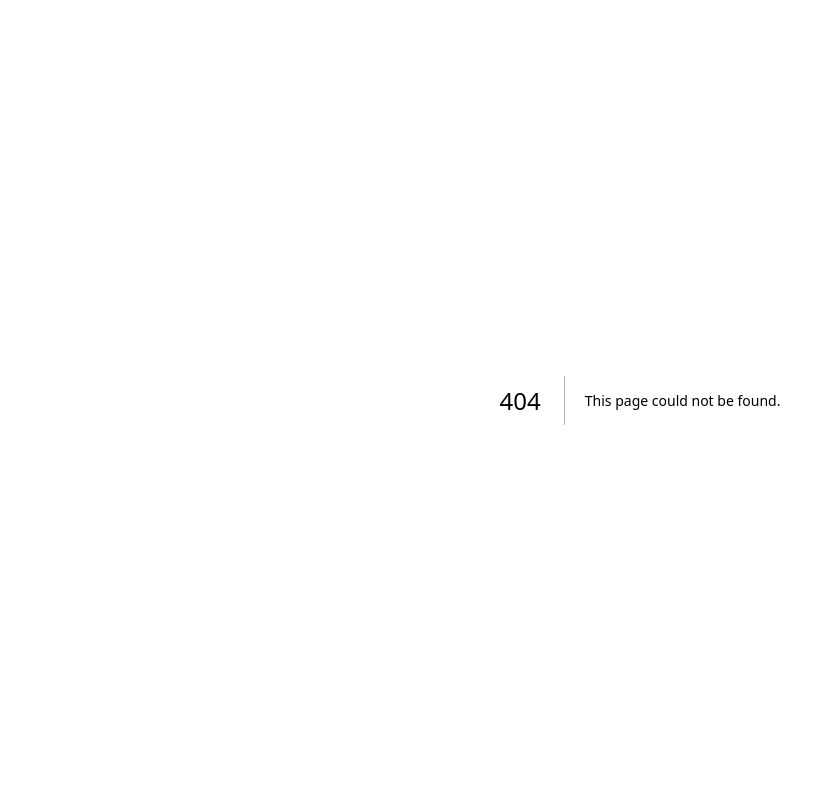
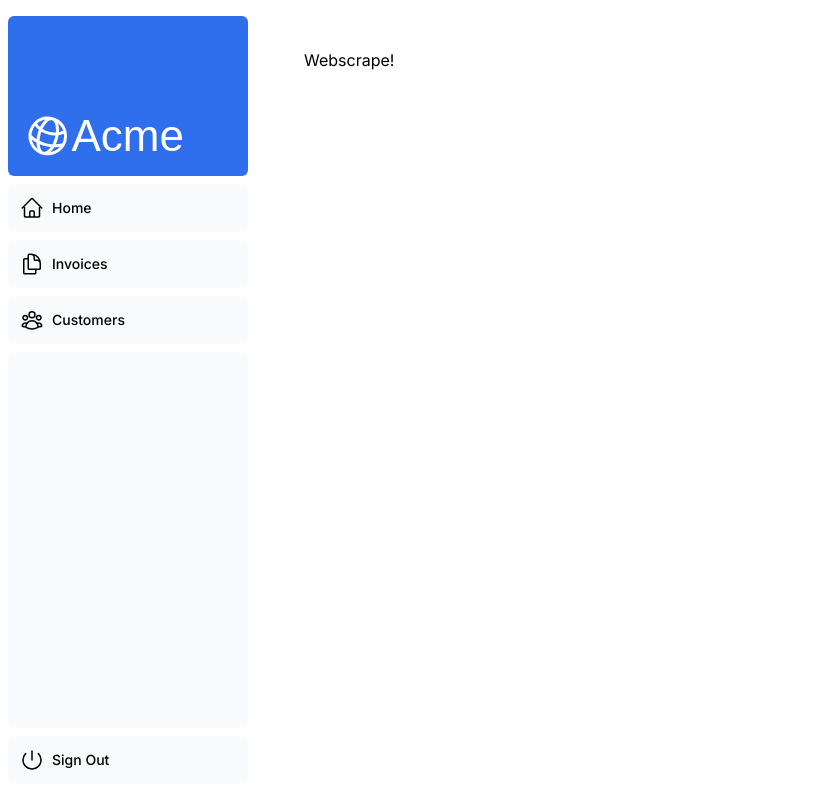
Before and after one commit to DrDrProfRosenthal/nextjsTemplate, a Next.js app: page /dashboard/webscraper in a window 1280 px wide. Before the commit this address had no page. Shown: the whole page, without its empty margins (0-835 px from the left). Built offline with nearby package versions, Linux system fonts and the light colour scheme; no server answers; a web font is replaced by a local one.

Commit message:
try external csv

```diff
--- /dev/null
+++ b/app/dashboard/webscraper/page.tsx
@@ -0,0 +1,36 @@
+"use client";
+
+import getDownloads from '@/app/api/webScraper/webScraper'
+import { type NextPage } from 'next'
+import Head from 'next/head'
+
+
+
+
+const Home: NextPage = () => {
+
+  const getDownloads = () => {
+   fetch('http://localhost:3000/api/webScraper')
+
+  };
+
+  return (
+    <div>
+      <Head>
+        <title>Web Scraper</title>
+      </Head>
+      <button onClick={getDownloads} type='button'>Webscrape!</button>
+    </div>
+  );
+};
+
+export default Home;
+
+/*
+export default async function Page() {
+
+  return {
+
+
+  }
+}*/
--- a/app/layout.tsx
+++ b/app/layout.tsx
@@ -1,5 +1,6 @@
 import '@/app/ui/global.css';
 import { inter } from '@/app/ui/fonts';
+import Script from "next/script";
 
 export default function RootLayout({
   children,
@@ -9,6 +10,8 @@ export default function RootLayout({
   return (
     <html lang="en">
        <body className={`${inter.className} antialiased`}>{children}</body>
+
+    <Script src="/script.js" strategy="lazyOnload" />
     </html>
   );
 }
--- a/app/page.tsx
+++ b/app/page.tsx
@@ -4,6 +4,13 @@ import Link from 'next/link';
 import { lusitana } from '@/app/ui/fonts';
 
 export default function Page() {
+
+  const getDownloads = async () => {
+      fetch('http://localhost:3000/api/getDownloads')
+  }
+
+
+
   return (
     <main className="flex min-h-screen flex-col p-6">
       <div className="flex h-20 shrink-0 items-end rounded-lg bg-blue-500 p-4 md:h-52">
@@ -26,6 +33,10 @@ export default function Page() {
           >
             <span>Log in</span> <ArrowRightIcon className="w-5 md:w-6" />
           </Link>
+
+
+
+
         </div>
         <div className="flex items-center justify-center p-6 md:w-3/5 md:px-28 md:py-12">
           {/* Add Hero Images Here */}
--- /dev/null
+++ b/public/script.js
@@ -0,0 +1,19 @@
+
+console.log("hello I'm your computer")
+
+
+
+var vocabList = [];
+var currentIndex = 0;
+
+
+
+
+
+fetch('https://support.staffbase.com/hc/en-us/article_attachments/360009197031/username.csv')
+        .then(response => response.text())
+        .then(data => { console.log(data)
+
+
+        })
+        .catch(error => console.error('Error loading CSV:', error));
```
Also changed, not shown: public/vocabs.csv (added).
